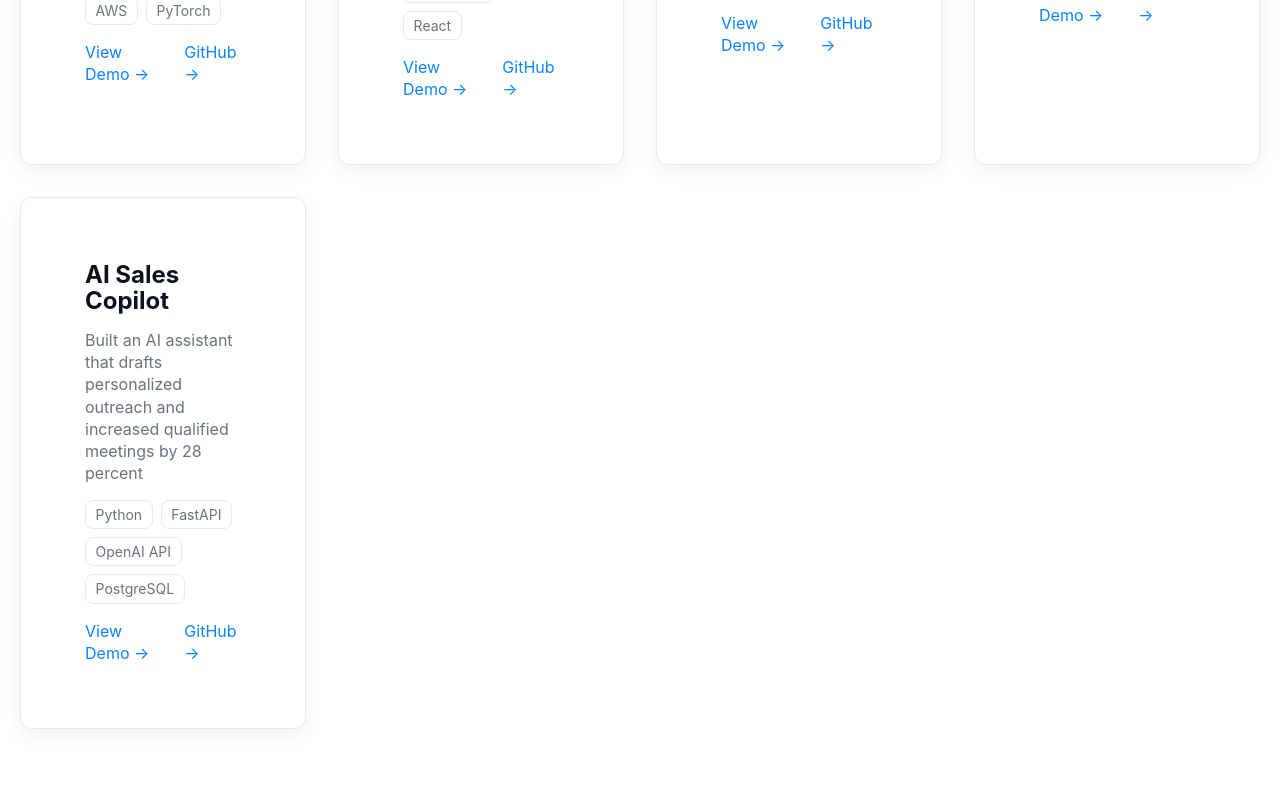
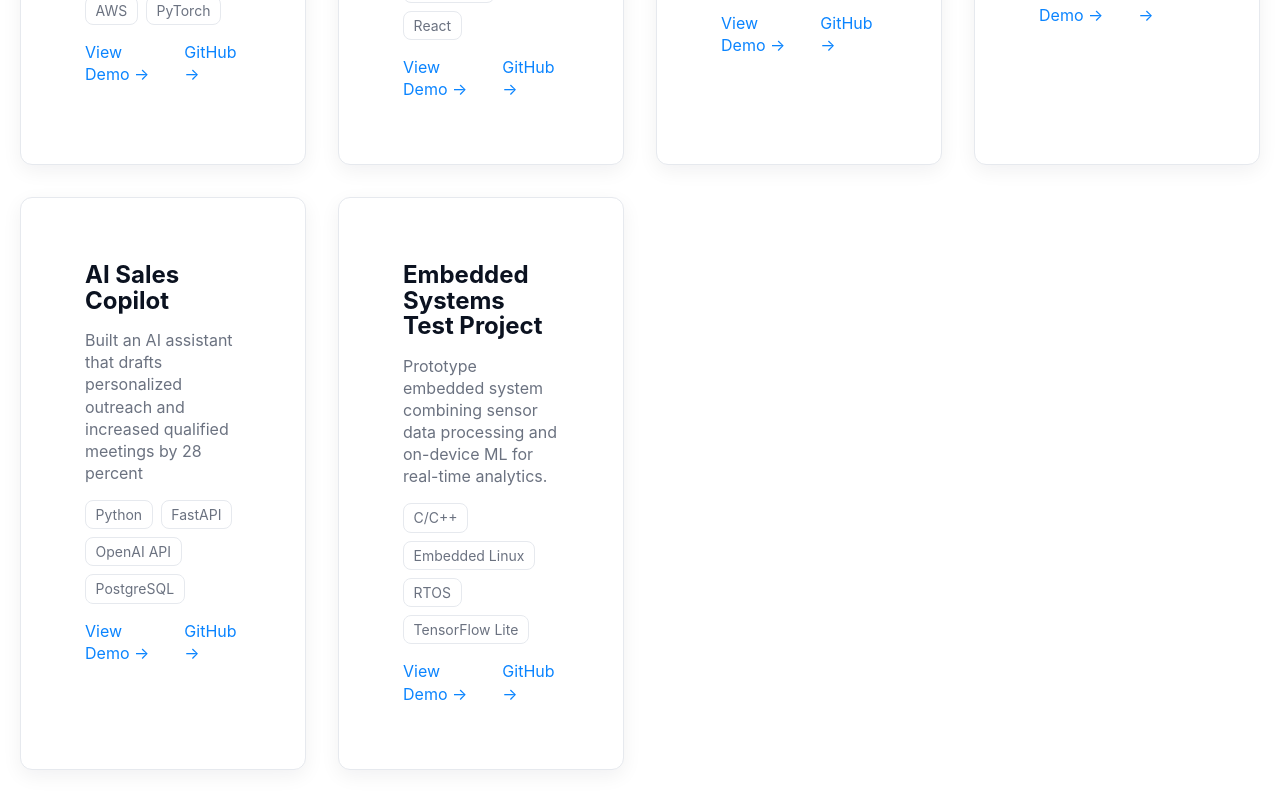
Before and after one commit to Eagolo135/Eagolo135.github.io, a Jekyll site: the page built from projects.html, in a window 1280 px wide and 900 px high, scrolled down 946 px. Shown: the top 809 px of the window. Built offline with Jekyll 4.4.1, drawn with Linux system fonts in a browser that asks for light colours.

Commit message:
site-agent auto-save before run (site-agent request) 2026-03-07T00:21:34.149Z

```diff
--- a/_data/site.yml
+++ b/_data/site.yml
@@ -187,6 +187,16 @@ projects:
       - PostgreSQL
     demo_link: "#"
     github_link: "#"
+  - title: Embedded Systems Test Project
+    description: Prototype embedded system combining sensor data processing and
+      on-device ML for real-time analytics.
+    stack:
+      - C/C++
+      - Embedded Linux
+      - RTOS
+      - TensorFlow Lite
+    demo_link: "#"
+    github_link: "#"
 email: nicholasnelson1203@gmail.com
 phone: +1-862-224-7718
 formspree_endpoint: https://formspree.io/f/xpqjpvgn
--- a/tools/site-agent/git.js
+++ b/tools/site-agent/git.js
@@ -110,7 +110,7 @@ function commitAndPushMain({ allowedFiles, commitMessage }) {
     throw new Error('No changes detected to commit.');
   }
 
-  const add = runCommand(`git add ${allowedFiles.map((file) => `"${file}"`).join(' ')}`);
+  const add = runCommand(`git add ${changed.map((file) => `"${file}"`).join(' ')}`);
   if (!add.ok) {
     throw new Error(`git add failed:\n${add.output}`);
   }
```
